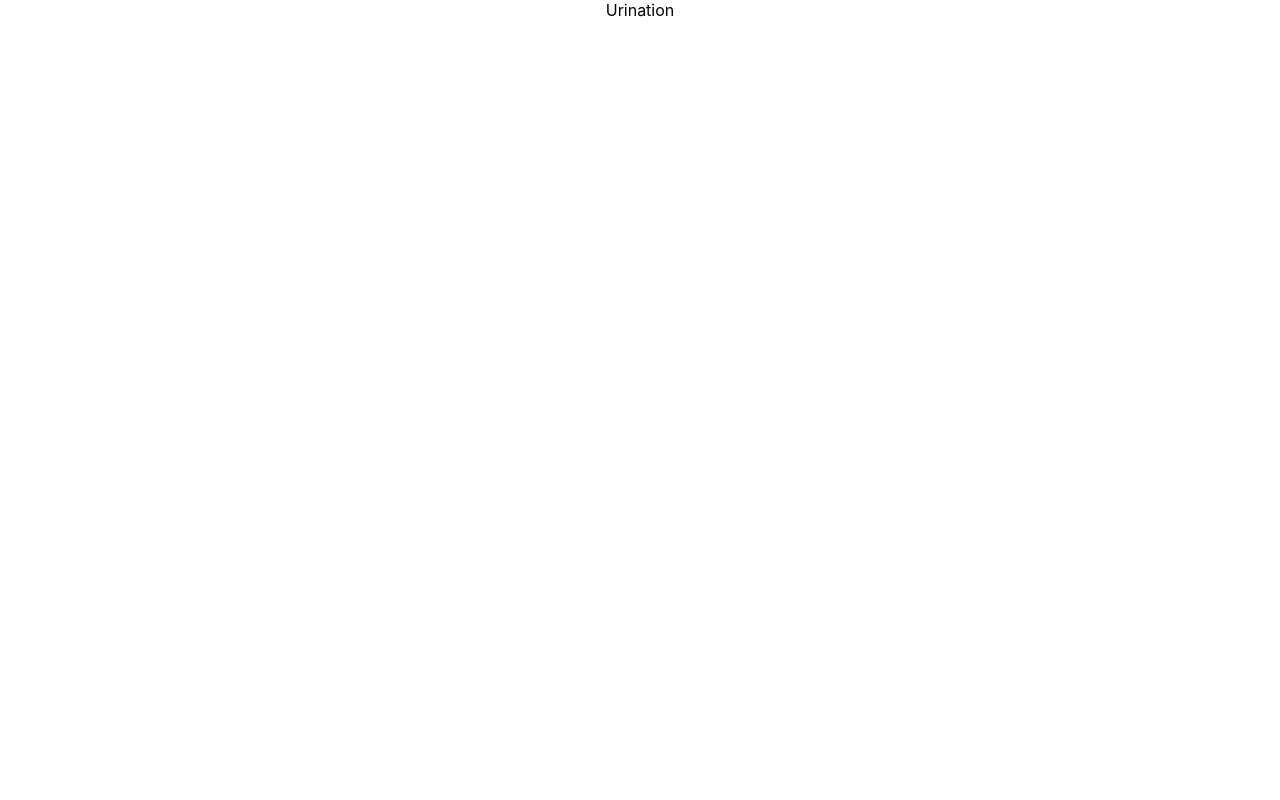
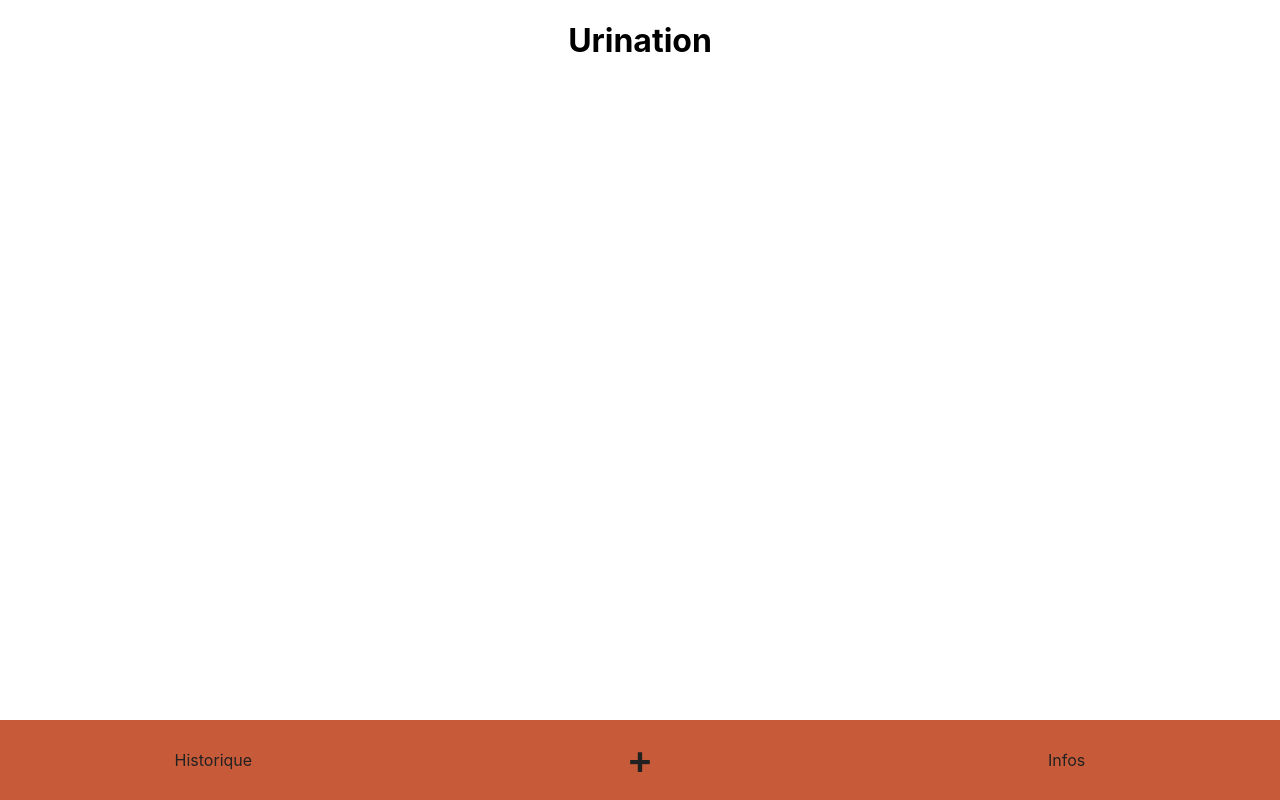
Before and after one commit to FlorianGardy/up-day-mobile, a React (Create React App) app: page /events/urination in a window 1280 px wide. Built offline with nearby package versions, Linux system fonts and the light colour scheme.

Commit message:
adding navbar in urination page

```diff
--- a/src/pages/Urination.page.jsx
+++ b/src/pages/Urination.page.jsx
@@ -1,7 +1,13 @@
 import React from "react";
+import Navbar from "../components/Navbar";
 
 function Urination() {
-  return <div>Urination</div>;
+  return (
+    <div>
+      <h1>Urination</h1>
+      <Navbar />
+    </div>
+  );
 }
 
 export default Urination;
```
